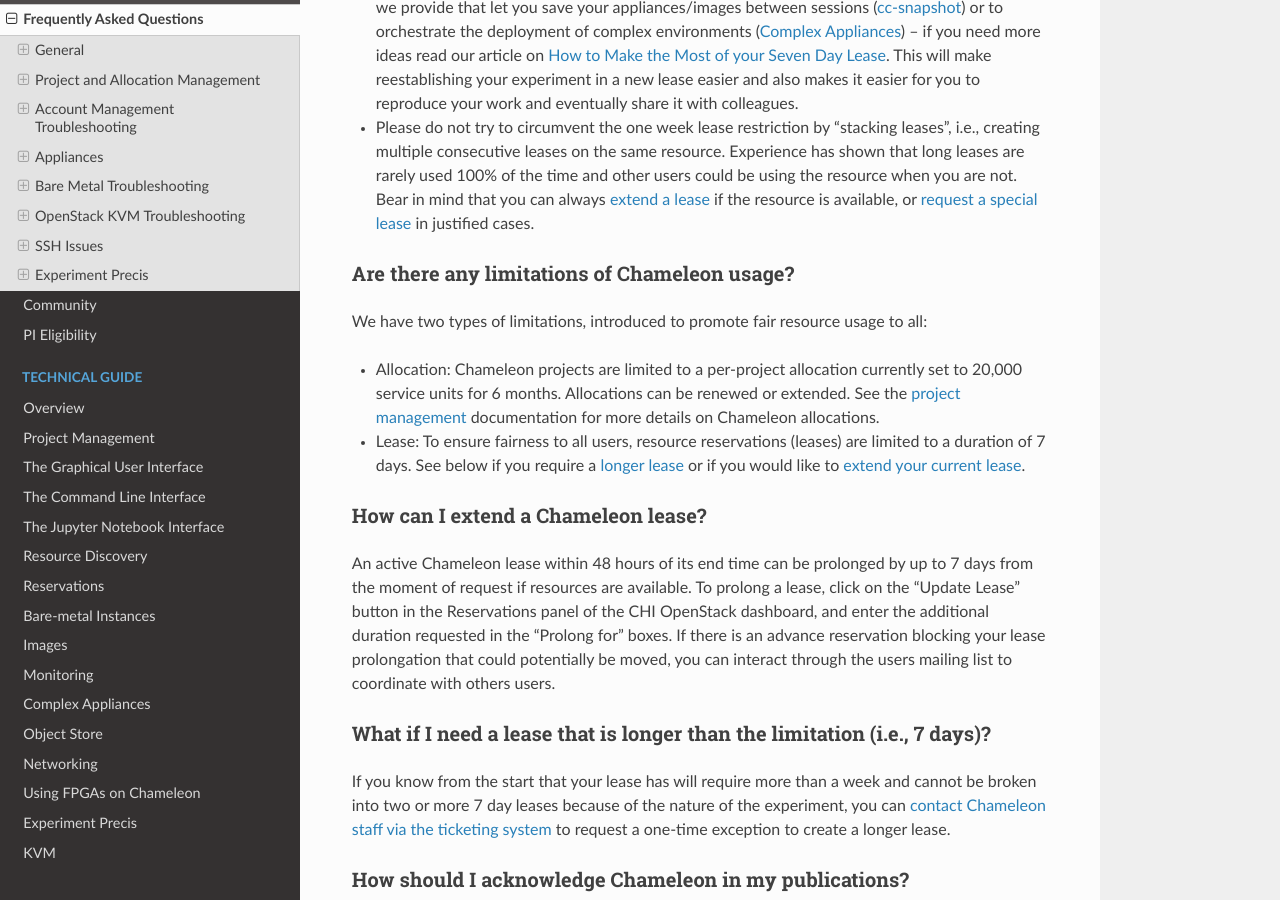
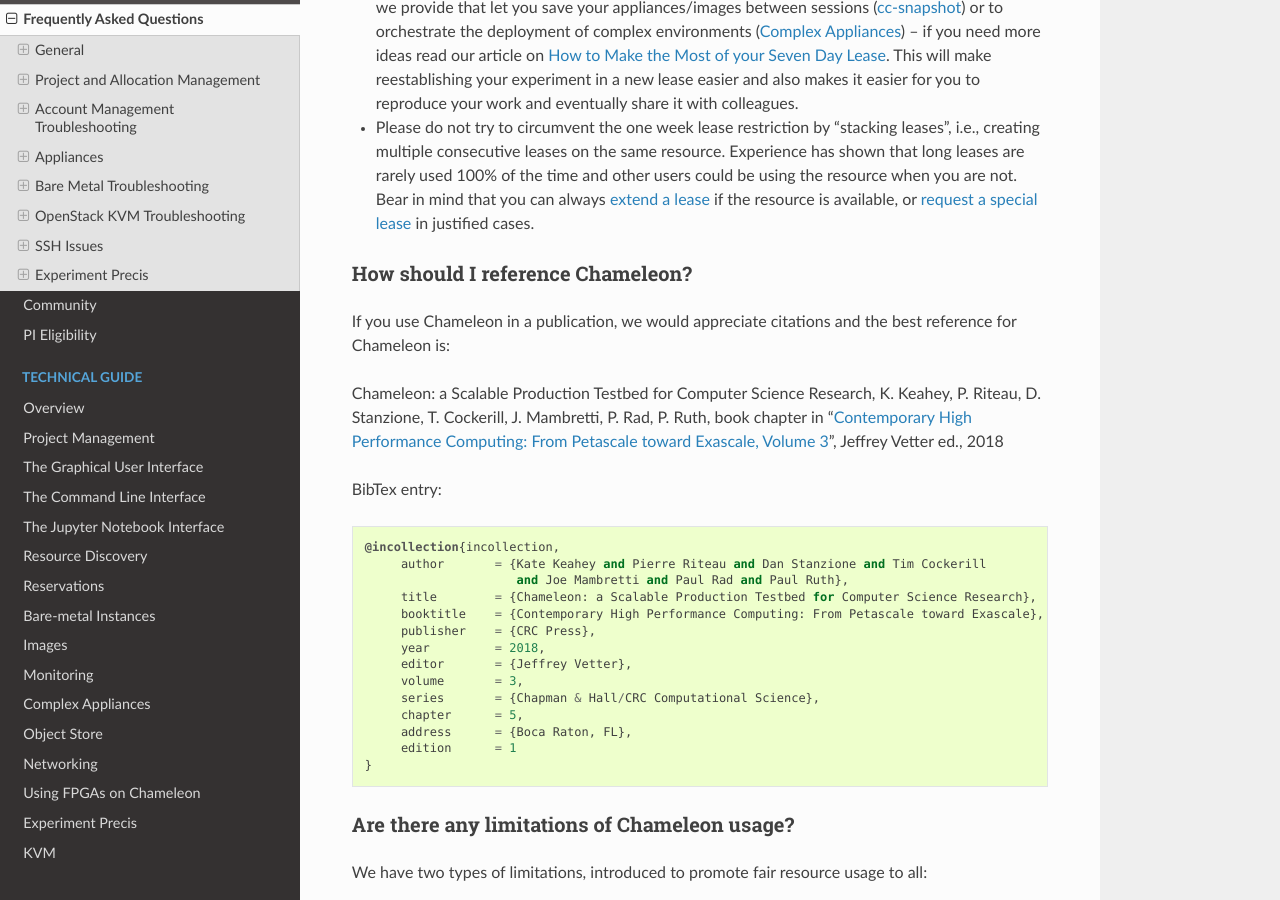
Before and after one commit to ChameleonCloud/docs, a Sphinx documentation site: the page built from source/getting-started/faq.rst, in a window 1280 px wide and 900 px high, scrolled down 1652 px. Built offline with Sphinx 7.4.7 and the Read the Docs theme 2.0.0, drawn with Linux system fonts in a browser that asks for light colours.

Commit message:
add faq item on how to reference Chameleon

```diff
--- a/source/getting-started/faq.rst
+++ b/source/getting-started/faq.rst
@@ -12,6 +12,7 @@ Frequently Asked Questions
     - :ref:`what-does-chi-mean`
     - :ref:`who-can-use-chameleon`
     - :ref:`what-are-best-practices`
+    - :ref:`how-ref-chameleon`
     - :ref:`are-there-limitations`
     - :ref:`extend-lease`
     - :ref:`lease-limit-exceptions`
@@ -136,6 +137,37 @@ In order to promote fairness to all users, we have the following set of Best Pra
 - Always release the reservation if you will not use the testbed for an extended period of time. For example, when you leave for the weekend, holidays, or simply need to take a break from experimentation and analyze your experiment, the resources could be used by others.
 - Automate creating your experimental environment. You can use scripting or some of the tools we provide that let you save your appliances/images between sessions (`cc-snapshot <https://chameleoncloud.readthedocs.io/en/latest/technical/images.html?highlight=cc-snapshot#the-cc-snapshot-utility>`_) or to orchestrate the deployment of complex environments (`Complex Appliances <https://chameleoncloud.readthedocs.io/en/latest/technical/complex.html>`_) – if you need more ideas read our article on `How to Make the Most of your Seven Day Lease <https://www.chameleoncloud.org/blog/2018/03/01/how-make-most-your-seven-day-lease/>`_. This will make reestablishing your experiment in a new lease easier and also makes it easier for you to reproduce your work and eventually share it with colleagues.
 - Please do not try to circumvent the one week lease restriction by “stacking leases”, i.e., creating multiple consecutive leases on the same resource. Experience has shown that long leases are rarely used 100% of the time and other users could be using the resource when you are not. Bear in mind that you can always `extend a lease <https://chameleoncloud.readthedocs.io/en/latest/technical/reservations.html#extending-a-lease>`_ if the resource is available, or `request a special lease <https://chameleoncloud.readthedocs.io/en/latest/getting-started/faq.html?highlight=extend#what-if-i-need-a-lease-that-is-longer-than-the-limitation-i-e-7-days>`_ in justified cases.
+
+.. _how-ref-chameleon:
+
+How should I reference Chameleon?
+____________________________________
+
+If you use Chameleon in a publication, we would appreciate citations and the best reference for Chameleon is:
+
+Chameleon: a Scalable Production Testbed for Computer Science Research,
+K. Keahey, P. Riteau, D. Stanzione, T. Cockerill, J. Mambretti, P. Rad, P. Ruth,
+book chapter in "`Contemporary High Performance Computing: From Petascale toward Exascale, Volume 3 <https://www.crcpress.com/Contemporary-High-Performance-Computing-From-Petascale-toward-Exascale/Vetter/p/book/9781138487079>`_",
+Jeffrey Vetter ed., 2018
+
+BibTex entry:
+
+.. code::
+
+   @incollection{incollection,
+        author       = {Kate Keahey and Pierre Riteau and Dan Stanzione and Tim Cockerill
+                        and Joe Mambretti and Paul Rad and Paul Ruth},
+        title        = {Chameleon: a Scalable Production Testbed for Computer Science Research},
+        booktitle    = {Contemporary High Performance Computing: From Petascale toward Exascale},
+        publisher    = {CRC Press},
+        year         = 2018,
+        editor       = {Jeffrey Vetter},
+        volume       = 3,
+        series       = {Chapman & Hall/CRC Computational Science},
+        chapter      = 5,
+        address      = {Boca Raton, FL},
+        edition      = 1
+   }
 
 .. _are-there-limitations:
 
```
